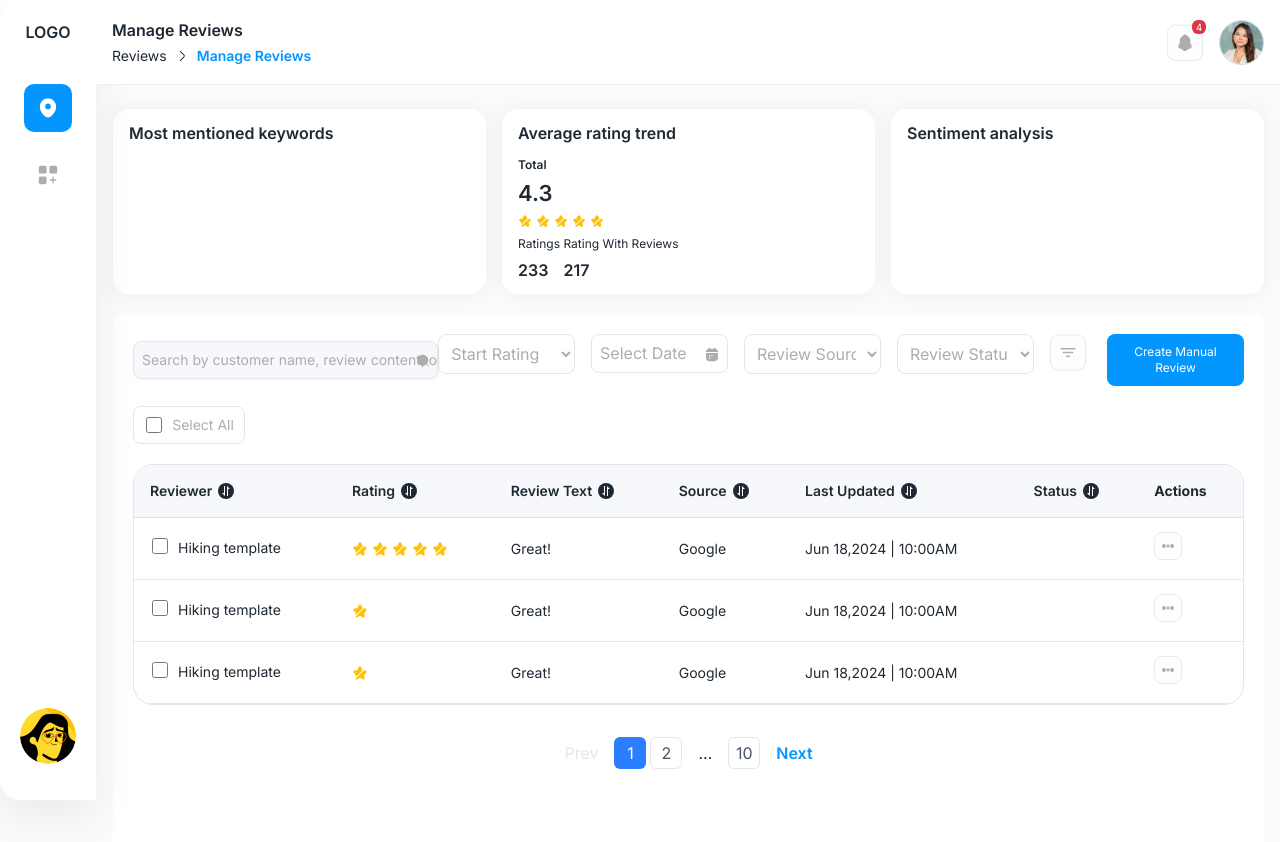
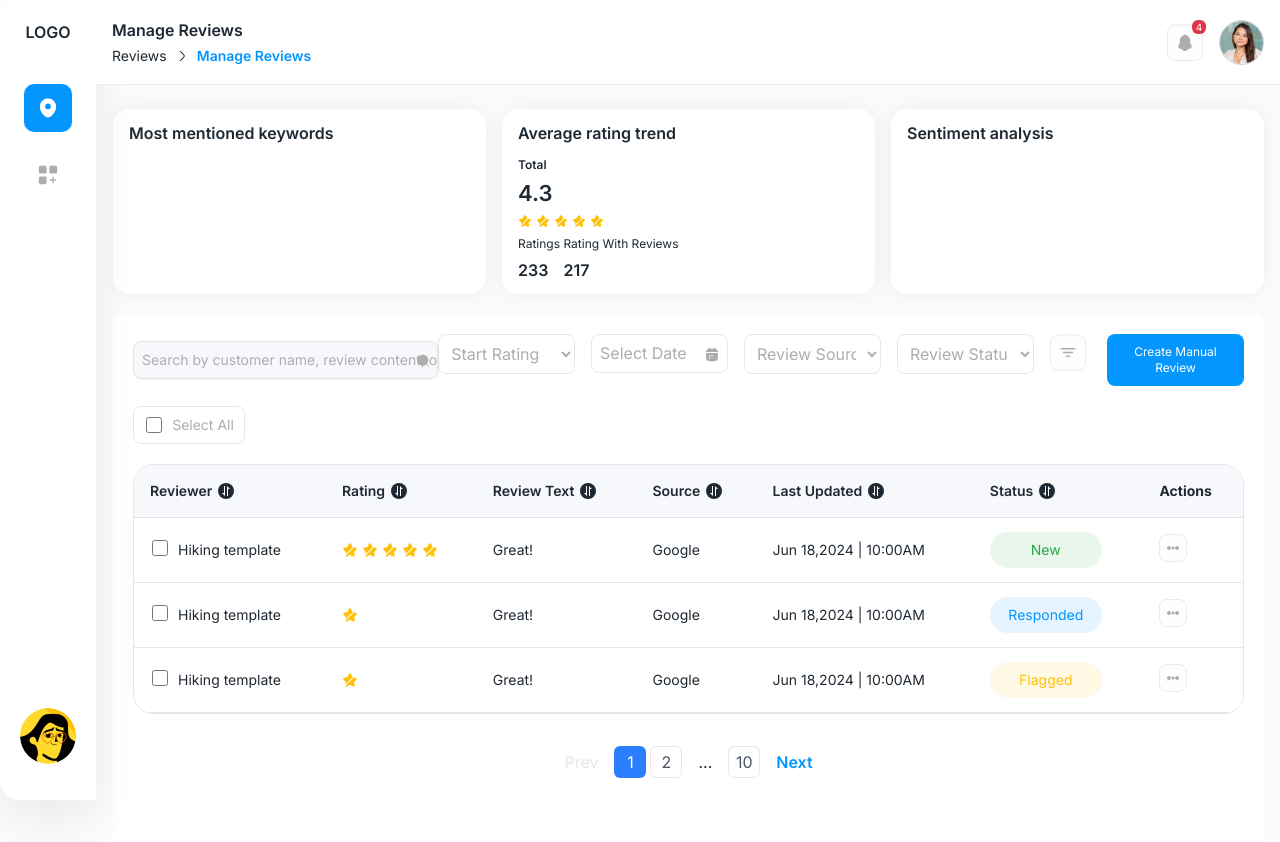
Before and after one commit to sumithub/rs-web-develop, a Next.js app: page /review in a window 1280 px wide. Shown: the top 842 px of the page. Built offline with nearby package versions, Linux system fonts and the light colour scheme.

Commit message:
Status fixes

```diff
--- a/src/app/components/Status.js
+++ b/src/app/components/Status.js
@@ -1,8 +1,8 @@
 export default function Status({ status }) {
-    if ((!status)) {
+    console.log(status)
+    if (!status) {
         return <></>
     }
-    let name = status.replaceAll("_", " ")
     let s = status.toLowerCase()
     let bgClass = ""
 
@@ -14,7 +14,7 @@ export default function Status({ status }) {
         bgClass = "bg-[#FFC1071A] text-[#FFC107]"
     }
 
-    <div>
-        <button className={`${bgClass} rounded-4xl py-2 px-3 text-primary! text-sm text-center cursor-pointer disabled:pointer-events-none w-28`}>{status}</button>
+    return <div>
+        <button className={`${bgClass} rounded-4xl py-2 px-3 text-sm text-center cursor-pointer disabled:pointer-events-none w-28`}>{status}</button>
     </div>
 }
--- a/src/app/review/page.js
+++ b/src/app/review/page.js
@@ -206,7 +206,7 @@ export default function Review() {
                                 <td className="py-3.5 px-4">Great!</td>
                                 <td className="py-3.5 px-4">Google</td>
                                 <td className="py-3.5 px-4">Jun 18,2024 | 10:00AM</td>
-                                <td className="py-3.5 px-4"><Status status="Responded" /></td>
+                                <td className="py-3.5 px-4"><Status status="New" /></td>
                                 <td className="py-3.5 px-4"><Dropdown /></td>
                             </tr>
 
@@ -240,7 +240,7 @@ export default function Review() {
                                 <td className="py-3.5 px-4">Great!</td>
                                 <td className="py-3.5 px-4">Google</td>
                                 <td className="py-3.5 px-4">Jun 18,2024 | 10:00AM</td>
-                                <td className="py-3.5 px-4"><Status status="Responded" /></td>
+                                <td className="py-3.5 px-4"><Status status="Flagged" /></td>
                                 <td className="py-3.5 px-4"><Dropdown /></td>
                             </tr>
                         </tbody>
```
